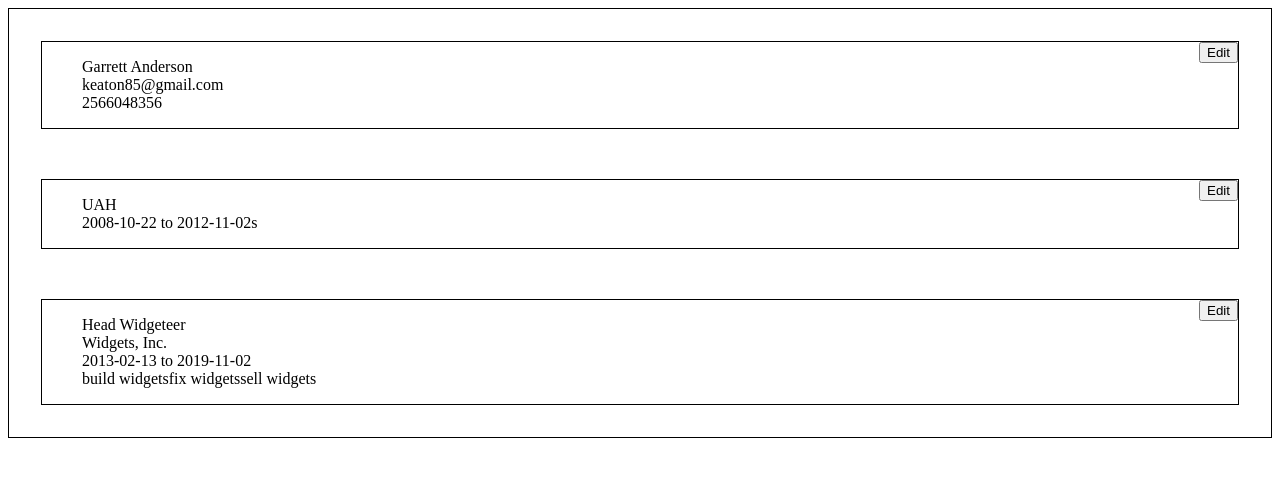
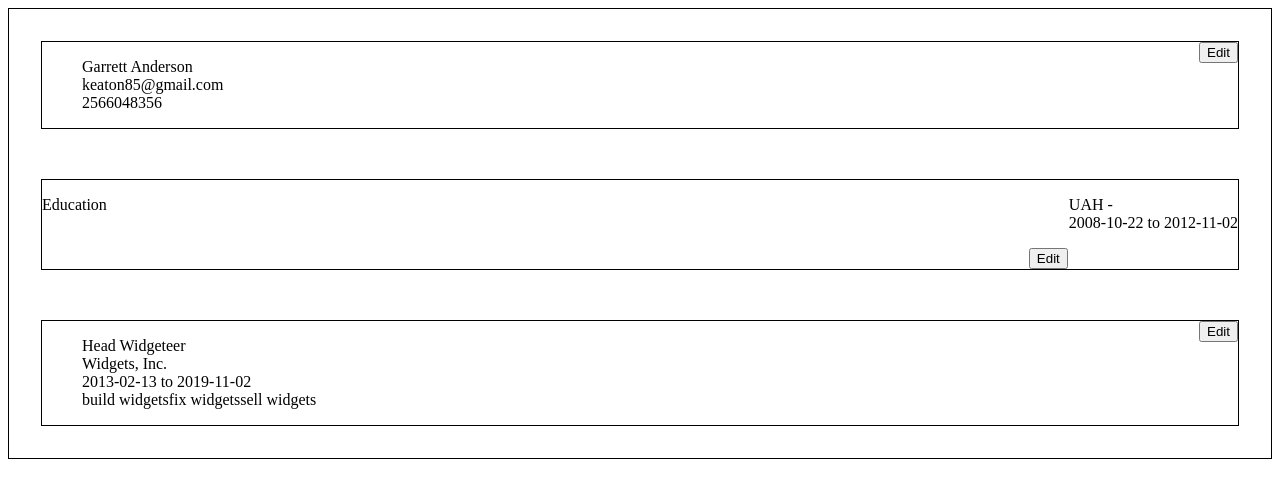
Before and after one commit to gband85/cv-project, a React (Create React App) app: page / in a window 1280 px wide. Shown: the top 498 px of the page. Built offline with nearby package versions, Linux system fonts and the light colour scheme; the HTML template or start-up script is replaced by a standard one.

Commit message:
add school location and rearrange divs

```diff
--- a/src/components/Education.js
+++ b/src/components/Education.js
@@ -9,13 +9,16 @@ class Education extends Component {
 
         return (
             <div className="section">
+            <p className="section-title">Education</p>
+<div>
             <ul>
-                <li className="section-title">{this.props.schoolDegree}</li>
-                <li className="section-place">{this.props.schoolName}</li>
-                <li>{this.props.schoolStart} to {this.props.schoolEnd}s</li>
+                <li className="position-title">{this.props.schoolDegree}</li>
+                <li className="section-place">{this.props.schoolName} - {this.props.schoolLocation}</li>
+                <li>{this.props.schoolStart} to {this.props.schoolEnd}</li>
                             </ul>
             <div>
                 <button type="button" onClick={this.props.editEducationFn}>Edit</button>
+            </div>
             </div>
             </div>
         )
```
